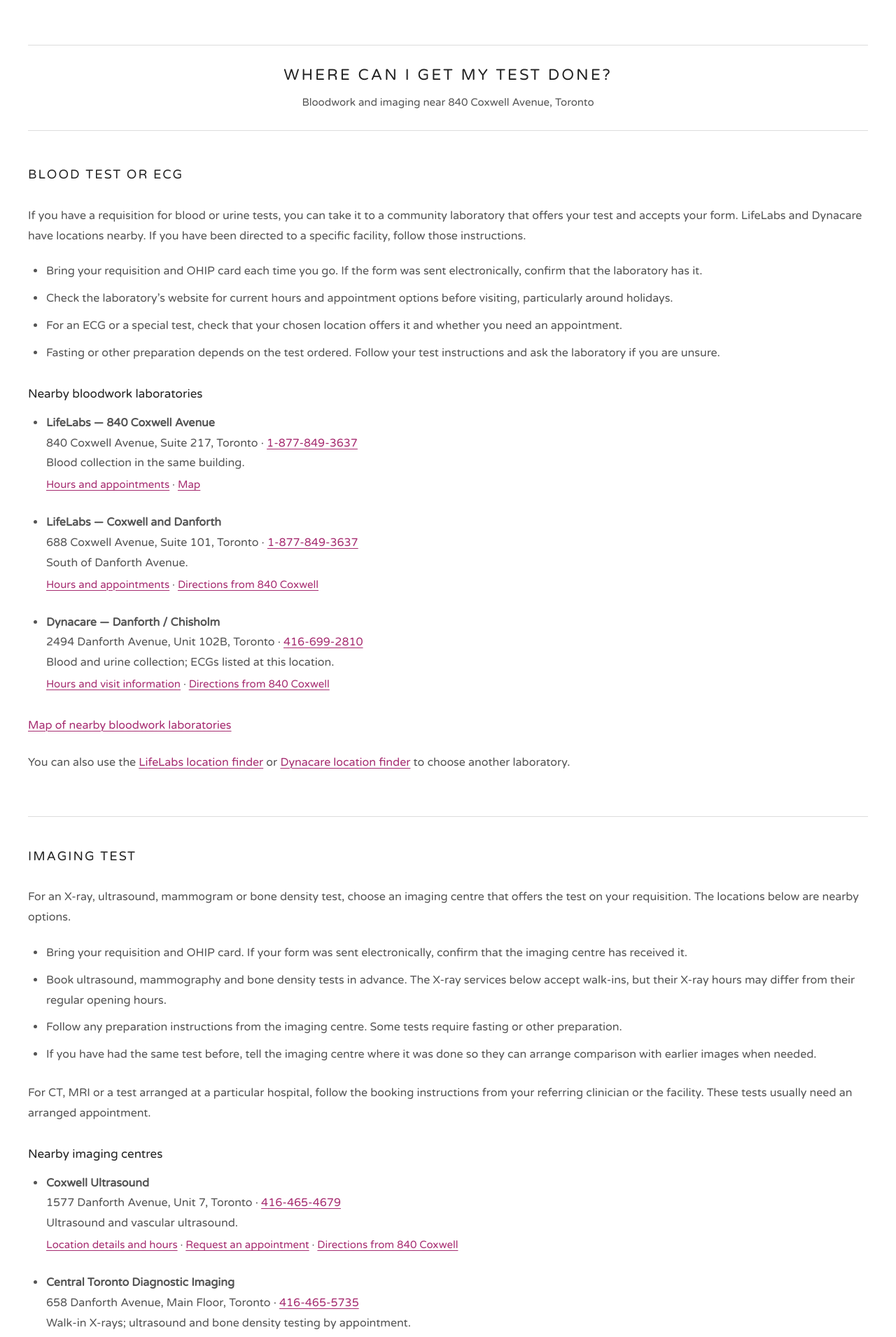
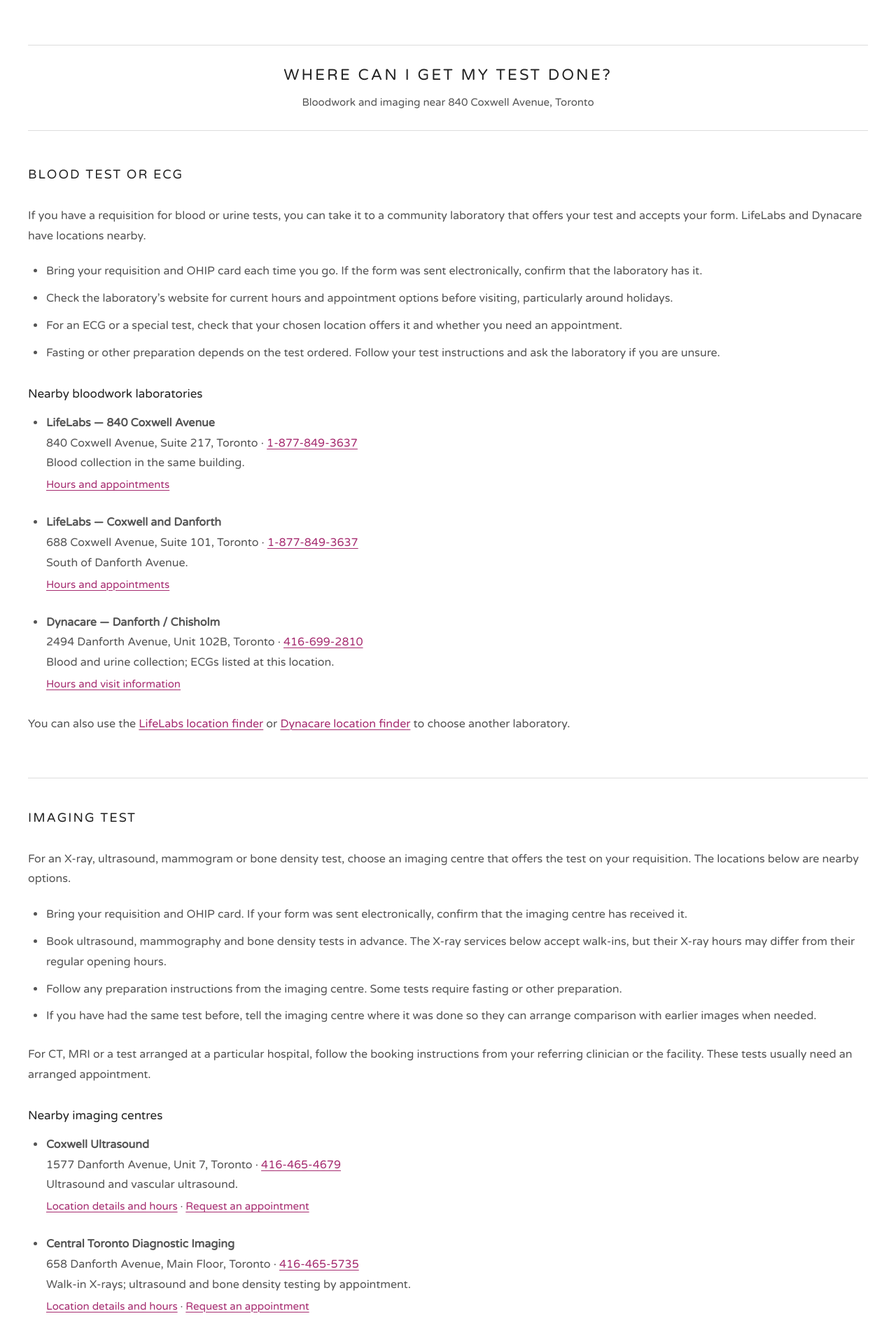
Before and after one commit to medicalchange/med-info, a Jekyll site: the page built from site/labs/index.html, in a window 1280 px wide. Shown: the top 1910 px of the page at 70% size. Built offline with Jekyll 4.4.1, drawn with Linux system fonts in a browser that asks for light colours; some of the changed text lies outside the part shown.

Commit message:
Remove facility instruction and map links from testing guide

```diff
--- a/site/labs/index.html
+++ b/site/labs/index.html
@@ -42,7 +42,6 @@ sitemap: false
     .location-links { font-size: 15px; }
     .location-links a { display: inline-block; padding: 3px 0; }
     .phone { white-space: nowrap; }
-    .map { margin: 28px 0 24px; }
     .question { margin: 26px 0 6px; color: #333; }
     footer { border-top: 1px solid #ddd; padding: 24px 0 38px; font-size: 13px; }
     footer p { margin-bottom: 12px; }
@@ -90,7 +89,7 @@ sitemap: false
 
     <section aria-labelledby="bloodwork-heading">
       <h2 id="bloodwork-heading">Blood test or ECG</h2>
-      <p>If you have a requisition for blood or urine tests, you can take it to a community laboratory that offers your test and accepts your form. LifeLabs and Dynacare have locations nearby. If you have been directed to a specific facility, follow those instructions.</p>
+      <p>If you have a requisition for blood or urine tests, you can take it to a community laboratory that offers your test and accepts your form. LifeLabs and Dynacare have locations nearby.</p>
       <ul>
         <li>Bring your requisition and OHIP card each time you go. If the form was sent electronically, confirm that the laboratory has it.</li>
         <li>Check the laboratory’s website for current hours and appointment options before visiting, particularly around holidays.</li>
@@ -104,22 +103,21 @@ sitemap: false
           <strong>LifeLabs — 840 Coxwell Avenue</strong><br>
           840 Coxwell Avenue, Suite 217, Toronto · <a class="phone" href="tel:+18778493637">1-877-849-3637</a><br>
           Blood collection in the same building.<br>
-          <span class="location-links"><a href="https://appointments.lifelabs.com/locationfinder" aria-label="Hours and appointments for LifeLabs at 840 Coxwell">Hours and appointments</a> · <a href="https://www.google.com/maps/search/?api=1&amp;query=LifeLabs+840+Coxwell+Avenue+Suite+217+Toronto" aria-label="Map for LifeLabs at 840 Coxwell">Map</a></span>
+          <span class="location-links"><a href="https://appointments.lifelabs.com/locationfinder" aria-label="Hours and appointments for LifeLabs at 840 Coxwell">Hours and appointments</a></span>
         </li>
         <li>
           <strong>LifeLabs — Coxwell and Danforth</strong><br>
           688 Coxwell Avenue, Suite 101, Toronto · <a class="phone" href="tel:+18778493637">1-877-849-3637</a><br>
           South of Danforth Avenue.<br>
-          <span class="location-links"><a href="https://appointments.lifelabs.com/locationfinder" aria-label="Hours and appointments for LifeLabs at 688 Coxwell">Hours and appointments</a> · <a href="https://www.google.com/maps/dir/?api=1&amp;origin=840+Coxwell+Avenue+Toronto&amp;destination=LifeLabs+688+Coxwell+Avenue+Toronto" aria-label="Directions from 840 Coxwell to LifeLabs at 688 Coxwell">Directions from 840 Coxwell</a></span>
+          <span class="location-links"><a href="https://appointments.lifelabs.com/locationfinder" aria-label="Hours and appointments for LifeLabs at 688 Coxwell">Hours and appointments</a></span>
         </li>
         <li>
           <strong>Dynacare — Danforth / Chisholm</strong><br>
           2494 Danforth Avenue, Unit 102B, Toronto · <a class="phone" href="tel:+14166992810">416-699-2810</a><br>
           Blood and urine collection; ECGs listed at this location.<br>
-          <span class="location-links"><a href="https://www.dynacare.ca/specialpages/secondarynav/find-a-location/toronto-(4).aspx" aria-label="Hours and visit information for Dynacare Danforth Chisholm">Hours and visit information</a> · <a href="https://www.google.com/maps/dir/?api=1&amp;origin=840+Coxwell+Avenue+Toronto&amp;destination=Dynacare+2494+Danforth+Avenue+Toronto" aria-label="Directions from 840 Coxwell to Dynacare Danforth Chisholm">Directions from 840 Coxwell</a></span>
+          <span class="location-links"><a href="https://www.dynacare.ca/specialpages/secondarynav/find-a-location/toronto-(4).aspx" aria-label="Hours and visit information for Dynacare Danforth Chisholm">Hours and visit information</a></span>
         </li>
       </ul>
-      <p class="map"><a href="https://www.google.com/maps/search/?api=1&amp;query=blood+test+laboratories+near+840+Coxwell+Avenue+Toronto">Map of nearby bloodwork laboratories</a></p>
       <p>You can also use the <a href="https://appointments.lifelabs.com/locationfinder">LifeLabs location finder</a> or <a href="https://www.dynacare.ca/find-a-location.aspx">Dynacare location finder</a> to choose another laboratory.</p>
     </section>
 
@@ -140,22 +138,21 @@ sitemap: false
           <strong>Coxwell Ultrasound</strong><br>
           1577 Danforth Avenue, Unit 7, Toronto · <a class="phone" href="tel:+14164654679">416-465-4679</a><br>
           Ultrasound and vascular ultrasound.<br>
-          <span class="location-links"><a href="https://www.insightdiagnosticimaging.ca/coxwell-ultrasound">Location details and hours</a> · <a href="https://www.insightdiagnosticimaging.ca/booking" aria-label="Request an appointment at Coxwell Ultrasound">Request an appointment</a> · <a href="https://www.google.com/maps/dir/?api=1&amp;origin=840+Coxwell+Avenue+Toronto&amp;destination=Coxwell+Ultrasound+1577+Danforth+Avenue+Toronto" aria-label="Directions from 840 Coxwell to Coxwell Ultrasound">Directions from 840 Coxwell</a></span>
+          <span class="location-links"><a href="https://www.insightdiagnosticimaging.ca/coxwell-ultrasound">Location details and hours</a> · <a href="https://www.insightdiagnosticimaging.ca/booking" aria-label="Request an appointment at Coxwell Ultrasound">Request an appointment</a></span>
         </li>
         <li>
           <strong>Central Toronto Diagnostic Imaging</strong><br>
           658 Danforth Avenue, Main Floor, Toronto · <a class="phone" href="tel:+14164655735">416-465-5735</a><br>
           Walk-in X-rays; ultrasound and bone density testing by appointment.<br>
-          <span class="location-links"><a href="https://www.insightdiagnosticimaging.ca/central-toronto-diagnostic-imaging">Location details and hours</a> · <a href="https://www.insightdiagnosticimaging.ca/booking" aria-label="Request an appointment at Central Toronto Diagnostic Imaging">Request an appointment</a> · <a href="https://www.google.com/maps/dir/?api=1&amp;origin=840+Coxwell+Avenue+Toronto&amp;destination=Central+Toronto+Diagnostic+Imaging+658+Danforth+Avenue+Toronto" aria-label="Directions from 840 Coxwell to Central Toronto Diagnostic Imaging">Directions from 840 Coxwell</a></span>
+          <span class="location-links"><a href="https://www.insightdiagnosticimaging.ca/central-toronto-diagnostic-imaging">Location details and hours</a> · <a href="https://www.insightdiagnosticimaging.ca/booking" aria-label="Request an appointment at Central Toronto Diagnostic Imaging">Request an appointment</a></span>
         </li>
         <li>
           <strong>WELL Health Diagnostic Centre — Toronto Danforth</strong><br>
           2494 Danforth Avenue, Unit 102, Toronto · <a class="phone" href="tel:+14166915071">416-691-5071</a><br>
           Walk-in X-rays; ultrasound and mammography by appointment. Check the separate X-ray hours before travelling.<br>
-          <span class="location-links"><a href="https://welldiagnostics.ca/location/toronto-danforth/">Hours and booking information</a> · <a href="https://www.google.com/maps/dir/?api=1&amp;origin=840+Coxwell+Avenue+Toronto&amp;destination=WELL+Health+Diagnostic+Centre+2494+Danforth+Avenue+Toronto" aria-label="Directions from 840 Coxwell to WELL Health Toronto Danforth">Directions from 840 Coxwell</a></span>
+          <span class="location-links"><a href="https://welldiagnostics.ca/location/toronto-danforth/">Hours and booking information</a></span>
         </li>
       </ul>
-      <p class="map"><a href="https://www.google.com/maps/search/?api=1&amp;query=diagnostic+imaging+near+840+Coxwell+Avenue+Toronto">Map of nearby imaging centres</a></p>
     </section>
 
     <section aria-labelledby="requisitions-heading">
```
